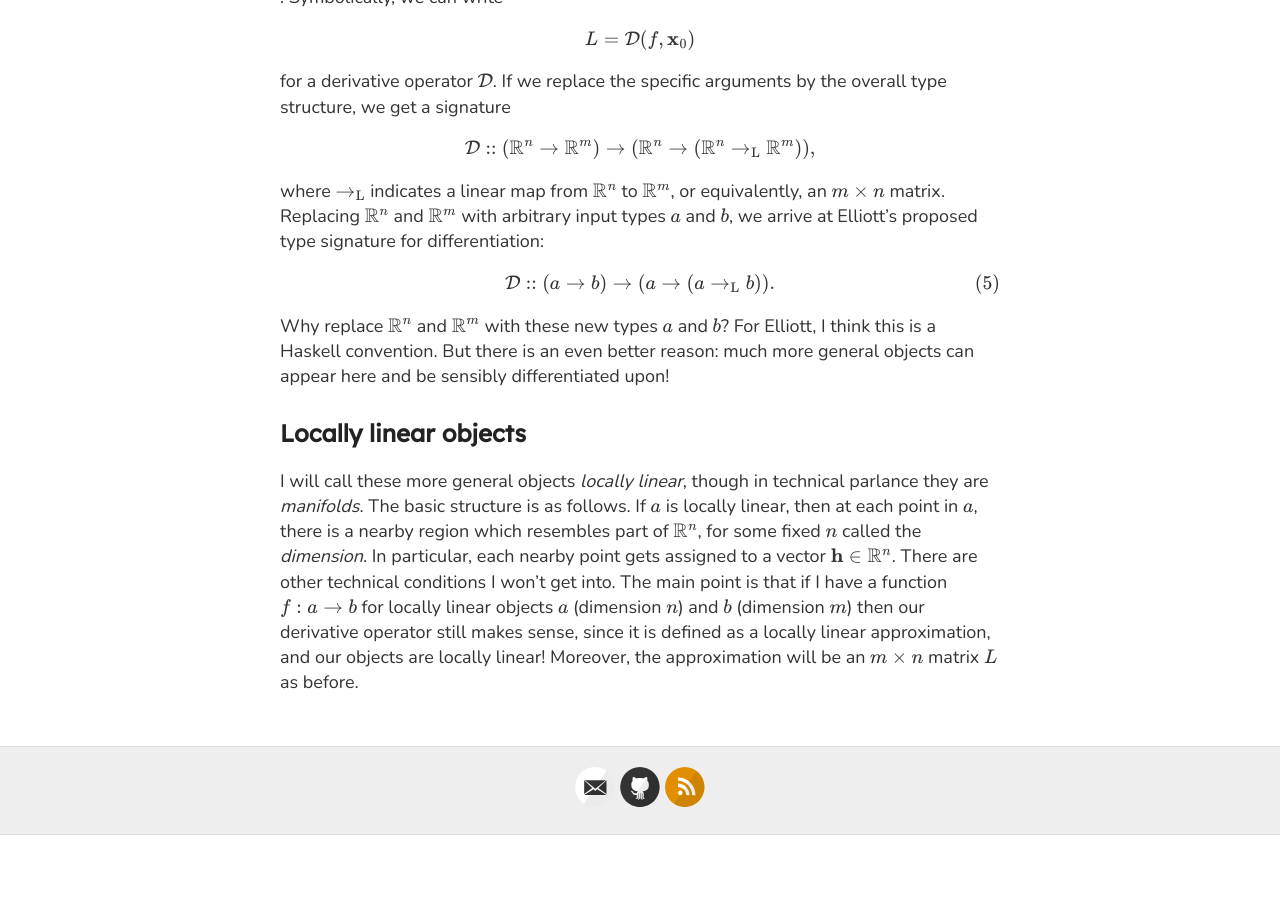
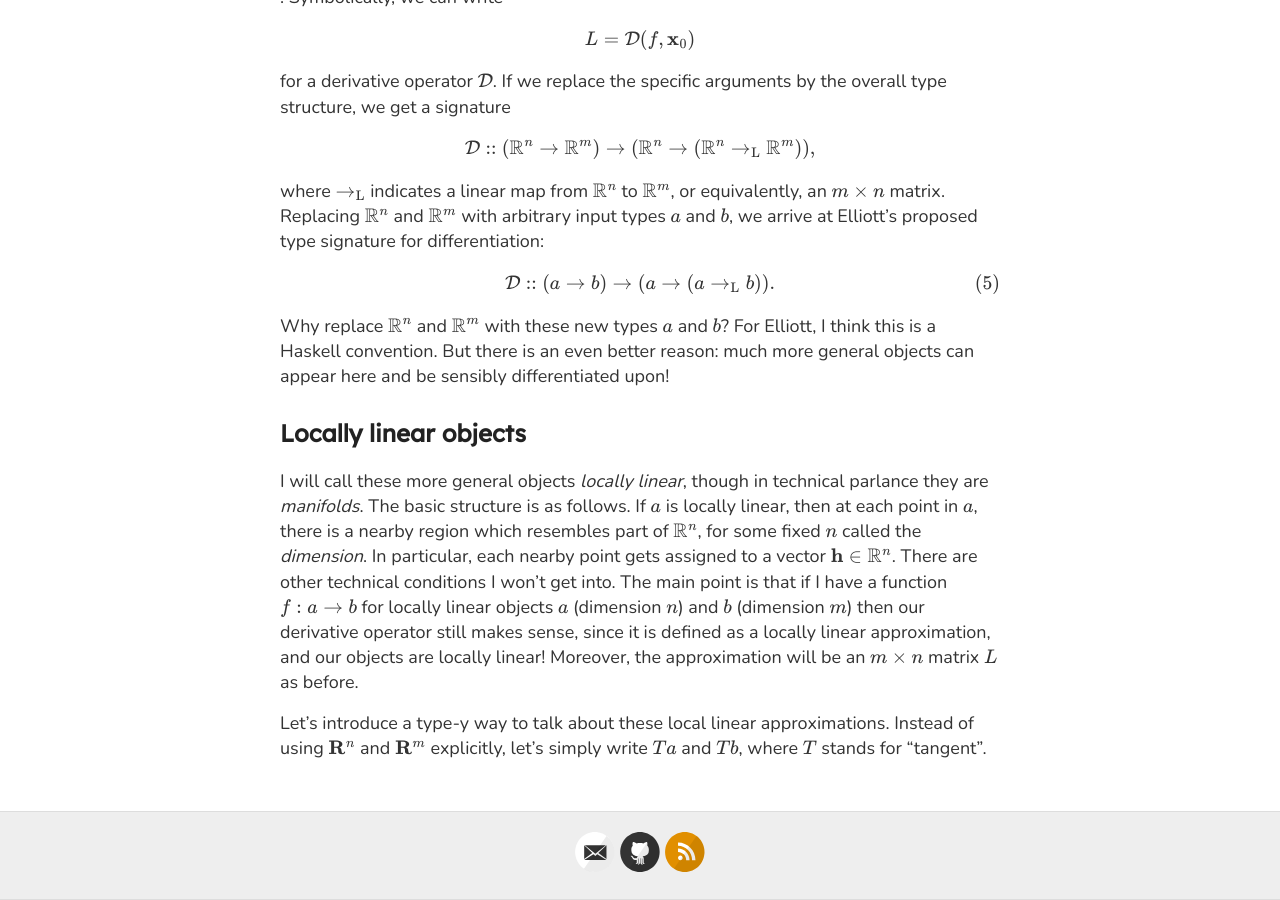
Before and after one commit to heptarch/heptarch.github.io, a Jekyll site: the page built from drafts/type-diff.md, in a window 1280 px wide and 900 px high, scrolled down 3280 px. Built offline with Jekyll 4.4.1, drawn with Linux system fonts in a browser that asks for light colours; our own code applies the rules of GitHub Pages for plain Markdown files; formulas are drawn with MathJax 3; a script that is not in the unit is left out; before the commit the page ends 4115 px from its top, so only the background shows below that.

Commit message:
Continue type-diff sec 4

```diff
--- a/drafts/type-diff.md
+++ b/drafts/type-diff.md
@@ -192,3 +192,8 @@ $n$) and $b$ (dimension $m$) then our derivative operator still makes
 sense, since it is defined as a locally linear approximation, and our
 objects are locally linear! Moreover, the approximation will be an
 $m\times n$ matrix $L$ as before.
+
+Let's introduce a type-y way to talk about these local linear
+approximations. Instead of using $\mathbf{R}^n$ and $\mathbf{R}^m$
+explicitly, let's simply write $Ta$ and $Tb$, where $T$ stands for
+"tangent".
```
